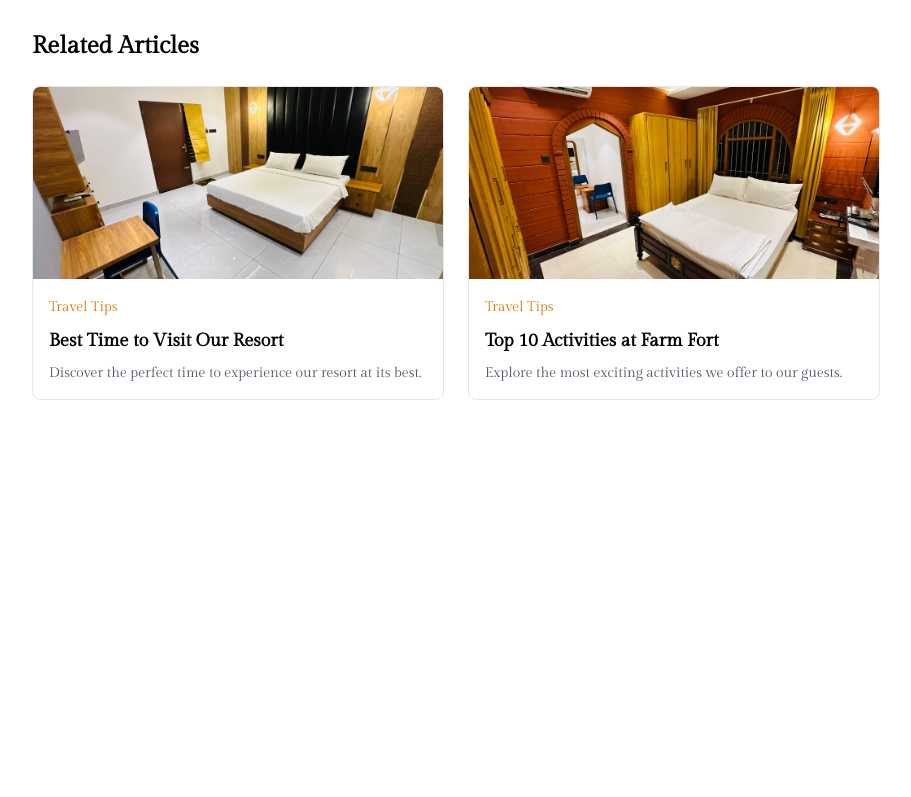
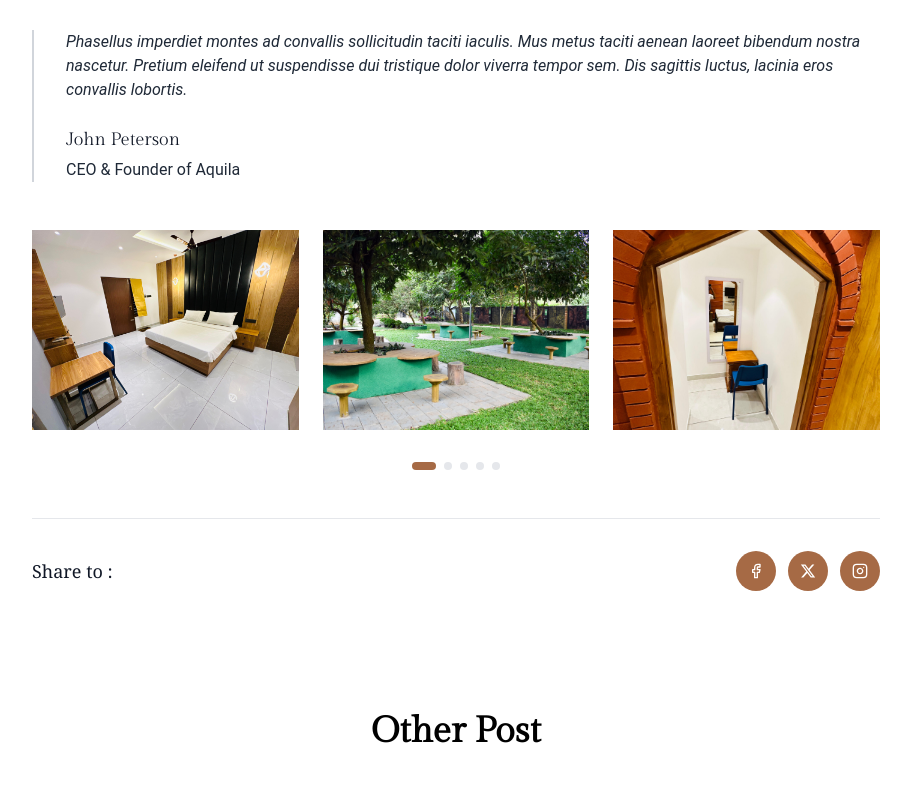
Before and after one commit to Vaavix-Digital/FarmFort, a React (Create React App) app: page /blog/grid in a window 1280 px wide. Shown: the part 1840-2637 px from the top of the page, without its empty margins (184-1095 px from the left). Before the commit the page ends 2304 px from the top, so only its background shows below. Built offline with nearby package versions, Linux system fonts and the light colour scheme.

Commit message:
blog details

```diff
--- a/src/App.js
+++ b/src/App.js
@@ -9,6 +9,7 @@ import BlogDetails from './pages/Blog/BlogDetails';
 import SpecialOffers from './pages/Pages/SpecialOffers';
 import Staff from './pages/Pages/Staff';
 import Faq from './pages/Pages/Faq';
+import Contact from './pages/Contact/Contact';
 import NotFound from './pages/Pages/NotFoundPage';
 import './App.css';
 
@@ -26,6 +27,7 @@ function App() {
         <Route path="/special-offers" element={<SpecialOffers />} />
         <Route path="/our-team" element={<Staff />} />
         <Route path="/faqs" element={<Faq />} />
+        <Route path="/contact" element={<Contact />} />
         <Route path="*" element={<NotFound />} />
       </Routes>
     </div>
--- a/src/pages/Blog/BlogDetails.jsx
+++ b/src/pages/Blog/BlogDetails.jsx
@@ -1,15 +1,89 @@
 import React, { useState, useEffect } from 'react';
 import { useParams, Link } from 'react-router-dom';
 import Navbar from '../../components/Navbar';
-import { Calendar, User as UserIcon } from 'lucide-react';
+import { Calendar, User as UserIcon, Facebook, Instagram } from 'lucide-react';
+import { motion } from 'framer-motion';
+import Footer from '../../components/Homepage/Footer';
 
 const BlogDetails = () => {
+  const [currentSlide, setCurrentSlide] = useState(0);
+  const totalSlides = 5; // Total number of slides
+  const [mainImage, setMainImage] = useState("/room1.jpeg");
+
+  // Define 5 slides with 3 unique images each
+  const slides = [
+    // Slide 1
+    [
+      "/room1.jpeg",
+      "/home2.jpeg",
+      "/room3.jpeg"
+    ],
+    // Slide 2
+    [
+      "/room.jpeg",
+      "/roomss.jpeg",
+      "/out1.jpeg"
+    ],
+    // Slide 3
+    [
+      "/out2.jpeg",
+      "/blog.jpeg",
+      "/blog1.jpeg"
+    ],
+    // Slide 4
+    [
+      "/home3.jpeg",
+      "/WhatsApp Image 2025-12-03 at 9.48.49 AM.jpeg",
+      "/WhatsApp Image 2025-12-03 at 9.49.08 AM.jpeg"
+    ],
+    // Slide 5
+    [
+      "/WhatsApp Image 2025-12-03 at 9.49.30 AM.jpeg",
+      "/WhatsApp Image 2025-12-03 at 9.49.57 AM.jpeg",
+      "/WhatsApp Image 2025-12-03 at 9.50.03 AM (2).jpeg"
+    ]
+  ];
+
+  // Get current slide's images
+  const getCurrentImages = () => {
+    return slides[currentSlide % 5] || [];
+  };
+
+  // Set main image only once on component mount
+  useEffect(() => {
+    setMainImage("/room1.jpeg");
+  }, []);
+
   const [post] = useState({
     title: 'Insider Tips For An Unforgettable Stay\nAt Farm Fort',
     date: '2024-10-05',
     author: 'John Doe',
     authorImage: '/author1.jpg'
   });
+
+  const articles = [
+    {
+      id: 1,
+      title: "Luxury Travel Trends: What to Expect in 2024",
+      date: "October 5, 2024",
+      image: "/room1.jpeg",
+      buttonText: "Read More"
+    },
+    {
+      id: 2,
+      title: "Insider Tips for an Unforgettable Stay",
+      date: "October 5, 2024",
+      image: "/room2.jpeg",
+      buttonText: "Read More"
+    },
+    {
+      id: 3,
+      title: "5 Unforgettable Dining Experiences at Fram Fort",
+      date: "October 3, 2024",
+      image: "/blog1.jpeg",
+      buttonText: "Read More"
+    }
+  ];
 
   return (
     <div className="min-h-screen bg-white">
@@ -55,12 +129,12 @@ const BlogDetails = () => {
         </div>
       </div>
 
-      {/* Blog Content Image */}
-      <div className="relative w-full h-[400px] overflow-hidden px-4">
+      {/* Main Carousel Image */}
+      <div className="relative w-full h-[400px] overflow-hidden px-4 pt-6 pb-4">
         <img
-          src="/room2.jpeg"
+          src={mainImage}
           alt="Blog content"
-          className="w-full h-full object-cover"
+          className="w-full h-full object-cover transition-opacity duration-300"
         />
       </div>
 
@@ -99,44 +173,172 @@ const BlogDetails = () => {
 
           </div>
 
+          {/* Testimonial and Image Gallery Section */}
+          <div className="border-l-2 border-gray-300 pl-4 md:pl-8 my-12">
+            <p className="text-lg md:text-base italic text-gray-800 leading-relaxed mb-6 font-roboto">
+              Phasellus imperdiet montes ad convallis sollicitudin taciti iaculis. Mus metus taciti aenean laoreet
+              bibendum nostra nascetur. Pretium eleifend ut suspendisse dui tristique dolor viverra tempor sem. Dis
+              sagittis luctus, lacinia eros convallis lobortis.
+            </p>
 
+            <h3 className="text-base md:text-lg font-gilda text-gray-900 mb-1">John Peterson</h3>
+            <p className="text-base text-gray-800 font-roboto">CEO & Founder of Aquila</p>
+          </div>
 
-
-          {/* Related Articles */}
-          <div className="mt-12">
-            <h3 className="text-2xl font-bold mb-6">Related Articles</h3>
-            <div className="grid md:grid-cols-2 gap-6">
-              {[1, 2].map((item) => (
-                <div key={item} className="border border-gray-200 rounded-lg overflow-hidden hover:shadow-lg transition-shadow">
-                  <div className="h-48 bg-gray-100">
+          {/* Image Carousel */}
+          <div className="mb-12">
+            <div className="grid grid-cols-1 md:grid-cols-3 gap-6 mb-8">
+              {getCurrentImages().map((src, imgIndex) => (
+                <div
+                  key={imgIndex}
+                  className="relative aspect-[4/3] overflow-hidden cursor-pointer hover:opacity-90 transition-opacity"
+                  onClick={() => {
+                    // No longer update main image on click
+                  }}
+                >
                   <img
-                      src={`/room${item}.jpeg`}
-                      alt={`Related article ${item}`}
+                    src={src}
+                    alt={`Gallery image ${imgIndex + 1}`}
                     className="w-full h-full object-cover"
                   />
                 </div>
-                  <div className="p-4">
-                    <span className="text-sm text-amber-600">Travel Tips</span>
-                    <h4 className="text-lg font-semibold mt-2 mb-2">
-                      {item === 1
-                        ? 'Best Time to Visit Our Resort'
-                        : 'Top 10 Activities at Farm Fort'}
-                    </h4>
-                    <p className="text-sm text-gray-600">
-                      {item === 1
-                        ? 'Discover the perfect time to experience our resort at its best.'
-                        : 'Explore the most exciting activities we offer to our guests.'}
-                    </p>
+              ))}
             </div>
-                </div>
+
+            {/* Carousel Dots */}
+            <div className="flex justify-center gap-2 mt-4">
+              {Array.from({ length: totalSlides }).map((_, index) => (
+                <button
+                  key={index}
+                  onClick={() => {
+                    setCurrentSlide(index);
+                    // Only update current slide, not main image
+                  }}
+                  className={`h-2 w-2 rounded-full transition-all ${
+                    index === currentSlide ? "bg-[#A66A45] w-6" : "bg-gray-200 w-2"
+                  }`}
+                  aria-label={`Go to slide ${index + 1}`}
+                />
               ))}
             </div>
           </div>
+
+          {/* Divider */}
+          <hr className="border-t border-gray-200 my-8" />
+
+          {/* Social Share Section */}
+          <div className="flex flex-col sm:flex-row items-center justify-between mb-6">
+            <p className="text-lg font-serif text-gray-900 mb-4 sm:mb-0">Share to :</p>
+
+            <div className="flex gap-3">
+              <a
+                href="#"
+                className="flex h-10 w-10 items-center justify-center rounded-full bg-[#A66A45] text-white hover:bg-[#8A5A3A] transition-colors"
+                aria-label="Share on Facebook"
+              >
+                <Facebook className="h-4 w-4" />
+              </a>
+
+              <a
+                href="#"
+                className="flex h-10 w-10 items-center justify-center rounded-full bg-[#A66A45] text-white hover:bg-[#8A5A3A] transition-colors"
+                aria-label="Share on X"
+              >
+                <svg viewBox="0 0 24 24" className="h-4 w-4" fill="currentColor">
+                  <path d="M18.244 2.25h3.308l-7.227 8.26 8.502 11.24H16.17l-5.214-6.817L4.99 21.75H1.68l7.73-8.835L1.254 2.25H8.08l4.713 6.231zm-1.161 17.52h1.833L7.084 4.126H5.117z" />
+                </svg>
+              </a>
+
+              <a
+                href="#"
+                className="flex h-10 w-10 items-center justify-center rounded-full bg-[#A66A45] text-white hover:bg-[#8A5A3A] transition-colors"
+                aria-label="Share on Instagram"
+              >
+                <Instagram className="h-4 w-4" />
+              </a>
             </div>
           </div>
 
-      {/* Footer */}
-      {/* <Footer /> */}
+          </div>
+         </div>
+
+         {/* Blog Archive Section */}
+          <section className="w-full pt-4 md:pt-6 lg:pt-8 pb-12 md:pb-16 lg:pb-20 bg-white">
+            <div className="max-w-7xl mx-auto px-4 sm:px-6">
+              <div className="flex flex-col items-center text-center mb-6 md:mb-8">
+
+                {/* Main Title */}
+                <motion.h2
+                  className="font-gilda text-3xl md:text-4xl font-semibold text-black mb-4"
+                  initial={{ opacity: 0, y: 20 }}
+                  whileInView={{
+                    opacity: 1,
+                    y: 0,
+                    transition: {
+                      duration: 0.8,
+                      ease: [0.16, 0.77, 0.47, 0.97]
+                    }
+                  }}
+                  viewport={{ once: true }}
+                >
+                 Other Post
+                </motion.h2>
+
+
+              </div>
+
+              {/* Article Previews Grid */}
+              <div className="grid grid-cols-1 md:grid-cols-3 gap-4 md:gap-5 px-3 sm:px-0">
+                {articles.map((article, index) => (
+                  <motion.div
+                    key={article.id}
+                    className="group"
+                    initial={{ opacity: 0 }}
+                    whileInView={{
+                      opacity: 1,
+                      transition: {
+                        duration: 1.2,
+                        delay: index * 0.2,
+                        ease: [0.25, 0.1, 0.25, 1]
+                      }
+                    }}
+                    viewport={{ once: true, margin: "-20px" }}
+                  >
+                    {/* Article Image */}
+                    <div className="relative h-72 overflow-hidden">
+                      <img
+                        src={article.image}
+                        alt={article.title}
+                        className="w-full h-full object-cover"
+                      />
+                    </div>
+
+                    {/* Article Content */}
+                    <div className="pt-4">
+                      {/* Title */}
+                      <h3 className="font-gilda text-2xl sm:text-xl md:text-2xl lg:text-2xl xl:text-2xl text-gray-900 mb-3 hover:text-[#056839] transition-colors duration-300">
+                        {article.title}
+                      </h3>
+
+                      {/* Date */}
+                      <div className="flex items-center text-gray-400 text-sm mb-4 font-['Roboto']">
+                        <svg className="w-4 h-4 mr-2" fill="currentColor" viewBox="0 0 20 20">
+                          <path fillRule="evenodd" d="M10 18a8 8 0 100-16 8 8 0 000 16zm1-12a1 1 0 10-2 0v4a1 1 0 00.293.707l2.828 2.829a1 1 0 101.415-1.415L11 9.586V6z" clipRule="evenodd" />
+                        </svg>
+                        {article.date}
+                      </div>
+
+                      {/* Read More Button */}
+                      <button className="bg-[#056839] text-white hover:bg-[#04502f] px-4 py-3 font-normal text-sm tracking-wider transition-colors" style={{ fontFamily: '"Roboto", sans-serif' }}>
+                        {article.buttonText}
+                      </button>
+                    </div>
+                  </motion.div>
+                ))}
+              </div>
+            </div>
+          </section>
+<Footer/>
     </div>
   );
 };
```
Lines whose indentation alone changed are shown as unchanged.
